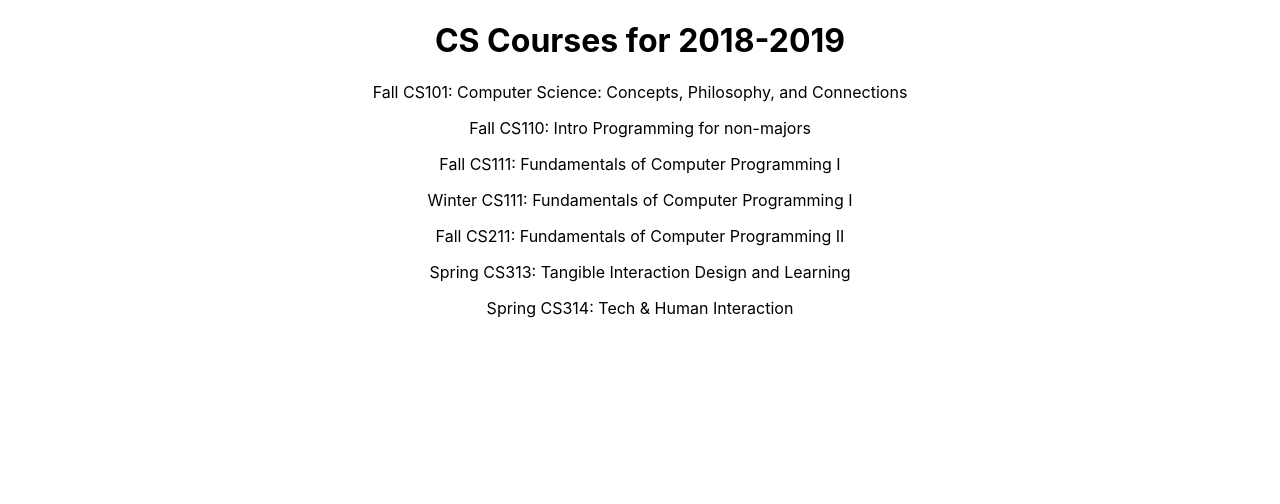
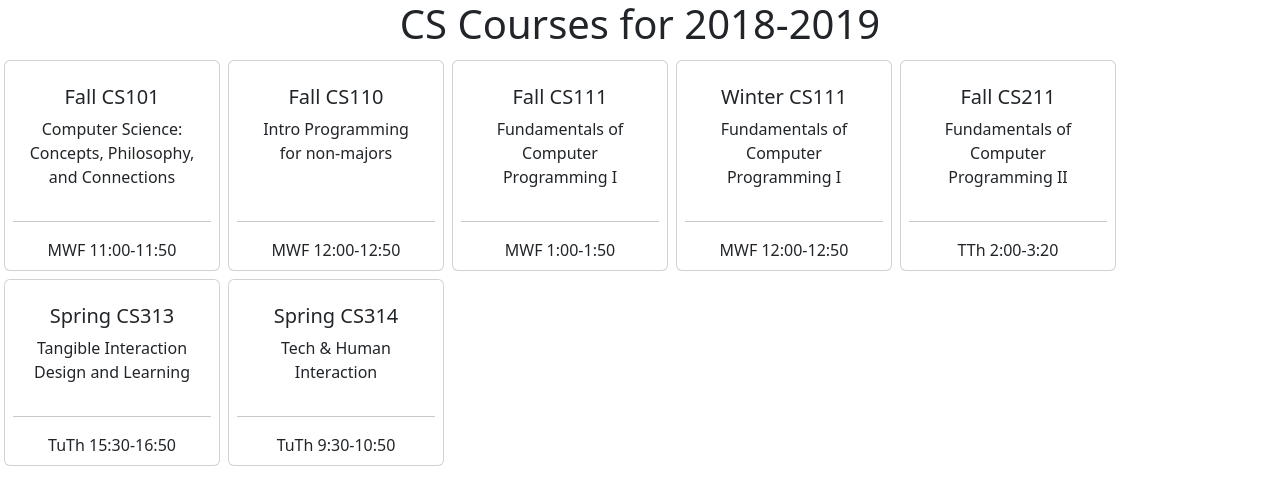
Before and after one commit to anyabdch/react-tut, a React (Vite) app: page / in a window 1280 px wide. Shown: the top 504 px of the page. Built offline with nearby package versions, Linux system fonts and the light colour scheme.

Commit message:
add styling

```diff
--- a/package.json
+++ b/package.json
@@ -11,6 +11,8 @@
     "coverage": "vitest run --coverage"
   },
   "dependencies": {
+    "bootstrap": "^5.3.3",
+    "bootstrap-icons": "^1.11.3",
     "react": "^18.3.0",
     "react-dom": "^18.3.0"
   },
--- a/src/App.jsx
+++ b/src/App.jsx
@@ -1,6 +1,8 @@
 import { useState } from 'react';
 import logo from './logo.svg';
 import './App.css';
+import 'bootstrap/dist/css/bootstrap.min.css';
+import 'bootstrap-icons/font/bootstrap-icons.css';
 import Banner from './components/Banner';
 import CourseList from './components/CourseList';
 
--- /dev/null
+++ b/src/components/CourseList.css
@@ -0,0 +1,4 @@
+.course-list {
+    display: grid;
+    grid-template-columns: repeat(auto-fill, 14rem);
+}
--- a/src/components/CourseList.jsx
+++ b/src/components/CourseList.jsx
@@ -1,9 +1,18 @@
+import './CourseList.css'
+
 const Course = ({course}) => (
-    <p>{course.term} CS{course.number}: {course.title}</p>
+    <div className="card m-1 p-2">
+        <div className="card-body">
+            <h5 className="card-title">{course.term} CS{course.number}</h5>
+            <p className="card-text">{course.title}</p>
+        </div>
+        <hr></hr>
+        <p className="card-text">{course.meets}</p>
+    </div>
 );
 
 const CourseList = ({courses}) => (
-    <div>
+    <div className='course-list'>
         { Object.entries(courses).map(([id, cur]) => <Course course={cur}/>)}
     </div>
 );
```
Also changed, not shown: 1 other file (tests, documents, lock files or other folders).
